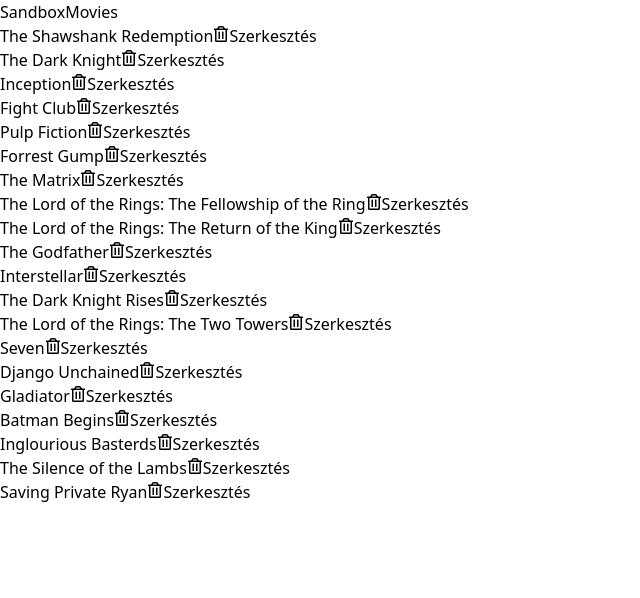
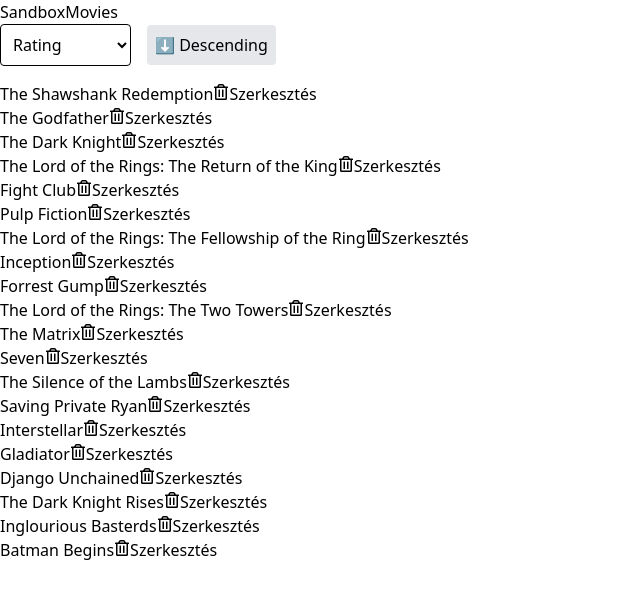
Before and after one commit to vargabertalan/movie-app, a React (Vite) app: page /movies in a window 1280 px wide. Shown: the top 598 px of the page, without its empty margins (0-640 px from the left). Built offline with nearby package versions, Linux system fonts and the light colour scheme.

Commit message:
Sorting hozzáadása

```diff
--- a/src/pages/Movies.jsx
+++ b/src/pages/Movies.jsx
@@ -7,6 +7,8 @@
   const [movieList, setMovieList] = useState(MOVIES);
   const [editingID, setEditingID] = useState(null);
   const [tempTitle, setTempTitle] = useState("");
+  const [sortBy, setSortBy] = useState("rating");
+  const [isAscending, setIsAscending] = useState(false);
 
   function handleRemove(id) {
     setMovieList(movieList.filter((movie) => movie.id !== id));
@@ -20,10 +22,42 @@
     setEditingID(null);
   }
 
+  const sortedMovies = [...movieList].sort((a, b) => {
+    let result = 0;
+    if (sortBy === "alphabetical") {
+      result = a.title.localeCompare(b.title);
+    } else if (sortBy === "rating") {
+      result = a.rating - b.rating;
+    } else if (sortBy === "year") {
+      result = a.year - b.year;
+    }
+
+    // Ha csökkenő sorrend kell, megfordítjuk az eredményt
+    return isAscending ? result : -result;
+  });
+
   return (
     <div>
+      <div className="flex gap-4 mb-4 items-center">
+        <select
+          value={sortBy}
+          onChange={(e) => setSortBy(e.target.value)}
+          className="p-2 border rounded"
+        >
+          <option value="alphabetical">Alphabetical</option>
+          <option value="rating">Rating</option>
+          <option value="year">Year</option>
+        </select>
+
+        <button
+          onClick={() => setIsAscending(!isAscending)}
+          className="p-2 bg-gray-200 rounded"
+        >
+          {isAscending ? "⬆️ Ascending" : "⬇️ Descending"}
+        </button>
+      </div>
       <ul>
-        {movieList.map((movie) => (
+        {sortedMovies.map((movie) => (
           <li
             key={movie.id}
             className={editingID === movie.id ? "bg-yellow-100" : ""}
```
